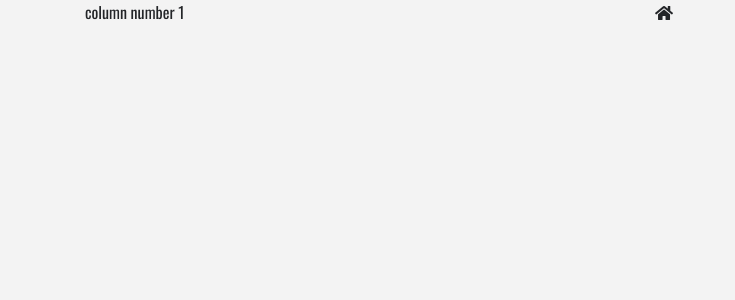
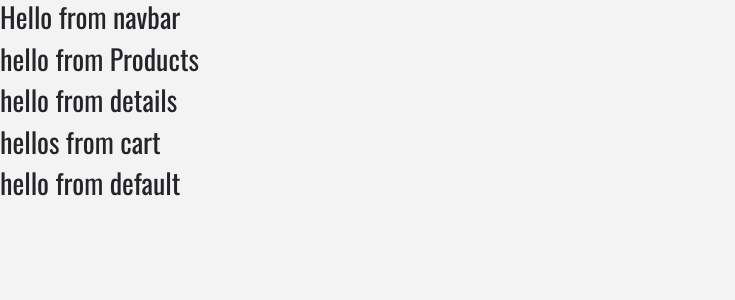
Before and after one commit to espvtes/react-shopping-cart, a React (Create React App) app: page / in a window 1280 px wide. Shown: the top 300 px of the page, without its empty margins (0-735 px from the left). Built offline with nearby package versions, Linux system fonts and the light colour scheme.

Commit message:
components

```diff
--- a/src/App.js
+++ b/src/App.js
@@ -2,18 +2,26 @@ import React from 'react';
 import logo from './logo.svg';
 import './App.css';
 import 'bootstrap/dist/css/bootstrap.min.css';
+import {Navbar} from './components/Navbar.js';
+import ProductList from './components/ProductList';
+import Details from './components/Details.js';
+import Cart from './components/Cart.js';
+import Default from './components/Default.js';
 
 
-function App() {
+export class App extends React.Component{
+  render(){
   return (
-    <div className="container">
-    <div className="row">
-    <div className="col-6">column number 1</div>
-    <div className="col-6"><span><i className="fas fa-home"></i></span></div>
-    </div>
-    </div>
+    <React.Fragment>
+      <Navbar></Navbar>
+      <ProductList></ProductList>
+      <Details></Details>
+      <Cart></Cart>
+      <Default></Default>
+    </React.Fragment>
 
   );
+ }
 }
 
 export default App;
--- /dev/null
+++ b/src/components/Cart.js
@@ -0,0 +1,13 @@
+import React, { Component } from 'react';
+
+class Cart extends Component {
+    render() {
+        return (
+            <div>
+                <h3>hellos from cart</h3>
+            </div>
+        );
+    }
+}
+
+export default Cart;
--- /dev/null
+++ b/src/components/Default.js
@@ -0,0 +1,13 @@
+import React, { Component } from 'react';
+
+class Default extends Component {
+    render() {
+        return (
+            <div>
+                <h3>hello from default</h3>
+            </div>
+        );
+    }
+}
+
+export default Default;
--- /dev/null
+++ b/src/components/Details.js
@@ -0,0 +1,13 @@
+import React, { Component } from 'react';
+
+class Details extends Component {
+    render() {
+        return (
+            <div>
+                <h3>hello from details</h3>
+            </div>
+        );
+    }
+}
+
+export default Details;
--- /dev/null
+++ b/src/components/Navbar.js
@@ -0,0 +1,11 @@
+import React from 'react';
+
+export class Navbar extends React.Component{
+    render(){
+        return(
+            <div>
+                <h3>Hello from navbar</h3>
+            </div>
+        );
+    }
+}
--- /dev/null
+++ b/src/components/ProductList.js
@@ -0,0 +1,14 @@
+import React, { Component } from 'react';
+import Products from './Products.js';
+
+class ProductList extends Component {
+    render() {
+        return (
+            <div>
+                <Products></Products>
+            </div>
+        );
+    }
+}
+
+export default ProductList;
--- /dev/null
+++ b/src/components/Products.js
@@ -0,0 +1,13 @@
+import React, { Component } from 'react';
+
+class Products extends Component {
+    render() {
+        return (
+            <div>
+                <h3>hello from Products</h3>
+            </div>
+        );
+    }
+}
+
+export default Products;
```
